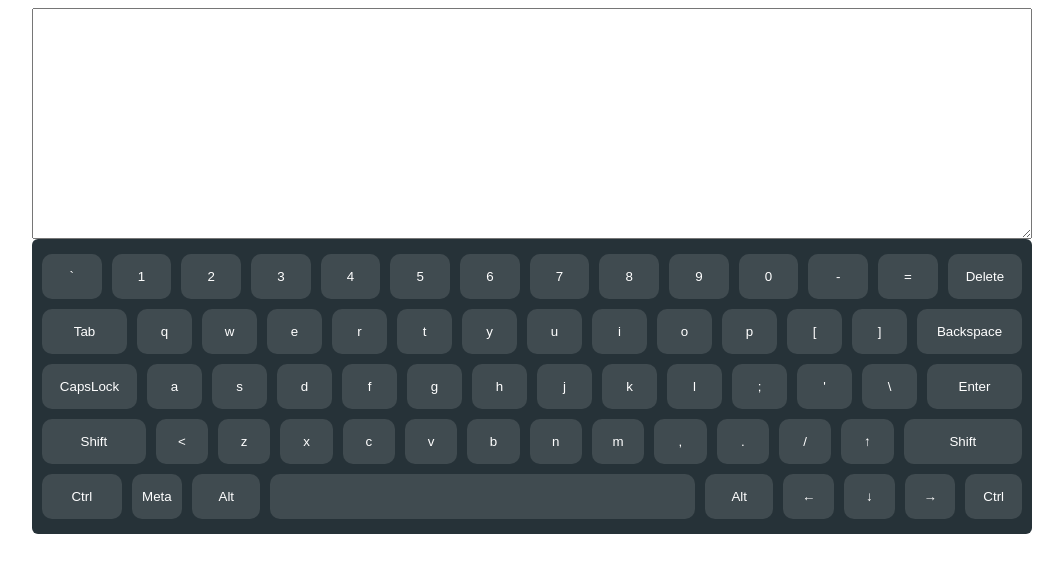
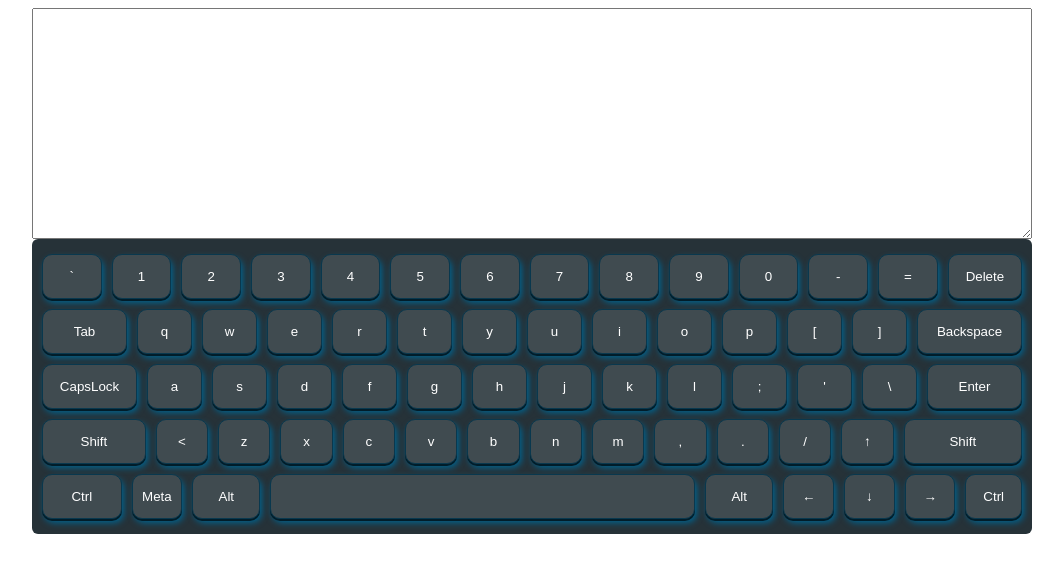
Before and after one commit to rincewizz/rss-virtual-keyboard, a website built with webpack: page src/index.html in a window 1280 px wide. Shown: the whole page, without its empty margins (108-1171 px from the left). Built offline with nearby package versions, Linux system fonts and the light colour scheme.

Commit message:
feat: add key animation

```diff
--- a/src/assets/styles/style.css
+++ b/src/assets/styles/style.css
@@ -23,7 +23,7 @@
 }
 .keyboard__key{
   flex: 1 0 45px;
-  width: 45px;
+  width: auto;
 }
 
 .key{
@@ -33,53 +33,80 @@
   border: none;
   height: 45px;
   cursor: pointer;
+  transition: 0.3s;
+  border: 1px solid #09384e;
+  box-shadow: 0px 2px 0 #001d2a, 2px 4px 6px #00628d;
+  position: relative;
+  overflow: hidden;
+}
+.key:hover{
+  background: #60686f;
+}
+.key:active{
+  text-shadow: -1px -1px 0 #404b50;
+  /* transition: all 250ms linear; */
+  border: 1px solid #09384e;
+  box-shadow: 0px 1px 0 #001d2a, 0px 1px 1px #00628d;
+}
+.key::before{
+  content: '';
+  display: block;
+  width: 0%;
+  height: 0%;
+  opacity: 0;
+  line-height: 40px;
+  border-radius: 50%;
+  background: #00628d;
+  position: absolute;
+  transition: all .2s ease-Out;
+  top: 50%;
+  left: 50%;
+  transform: translate(-50%, -50%);
+}
+.key:active::before{
+  width: 200%;
+  height: 200%;
+  opacity: 1;
+}
+
+.key__main{
+  position: relative;
+  z-index: 10;
 }
 
 .key--delete{
-  width: auto;
   flex: 2 0 45px;
 }
 .key--tab{
-  width: auto;
   flex: 4 0 45px;
 }
 .key--backspace{
-  width: auto;
   flex: 6 0 45px;
 }
 .key--capslock{
-  width: auto;
   flex: 5 0 45px;
 }
 .key--enter{
-  width: auto;
   flex: 5 0 45px;
 }
 .key--shiftleft{
-  width: auto;
   flex: 8 0 45px;
 }
 .key--shiftright{
-  width: auto;
   flex: 10 0 45px;
 }
 .key--controlleft{
-  width: auto;
   flex: 6 0 45px;
 }
 .key--altleft{
-  width: auto;
   flex: 4 0 45px;
 }
 .key--space{
-  width: auto;
   flex: 66 0 45px;
 }
 .key--altright{
-  width: auto;
   flex: 4 0 45px;
 }
 .key--controlright{
-  width: auto;
   flex: 2 0 45px;
 }
--- a/src/classes/Key.js
+++ b/src/classes/Key.js
@@ -28,12 +28,12 @@ export default class Key {
   createButton() {
     this.keyEl = document.createElement('button');
     this.keyEl.classList.add('keyboard__key', 'key', `key--${this.code.toLowerCase()}`);
-    this.keyEl.innerHTML = this.getKeySymbol();
+    this.keyEl.innerHTML = `<span class="key__main">${this.getKeySymbol()}</span>`;
     this.keyEl.keyObj = this;
     return this.keyEl;
   }
 
   setText(text) {
-    this.keyEl.innerHTML = text;
+    this.keyEl.innerHTML = `<span class="key__main">${text}</span>`;
   }
 }
```
